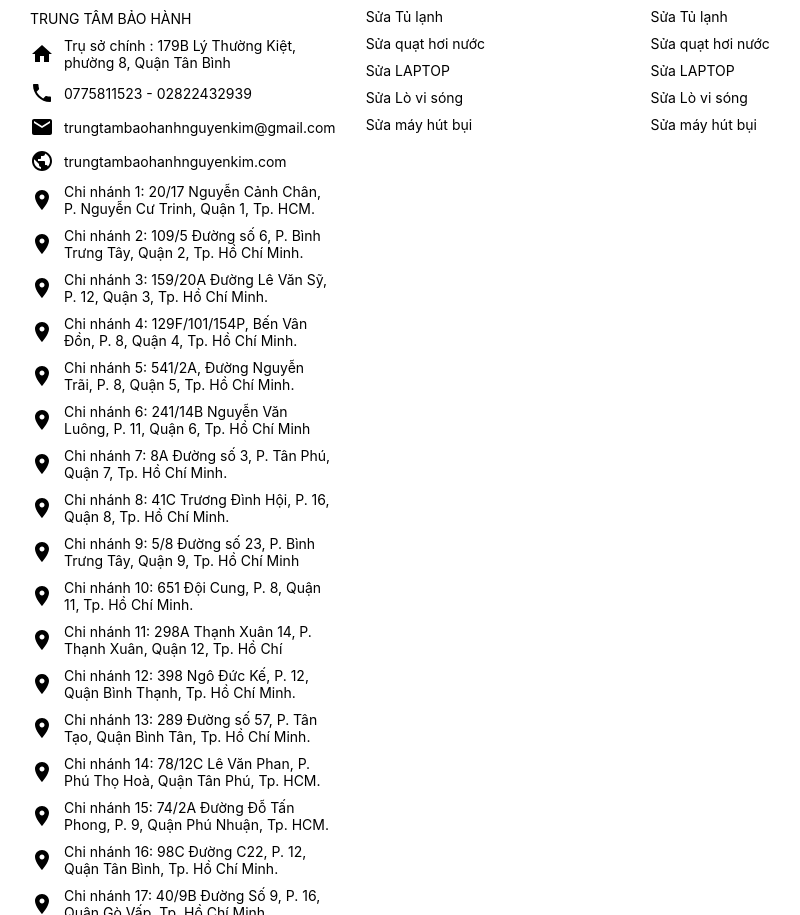
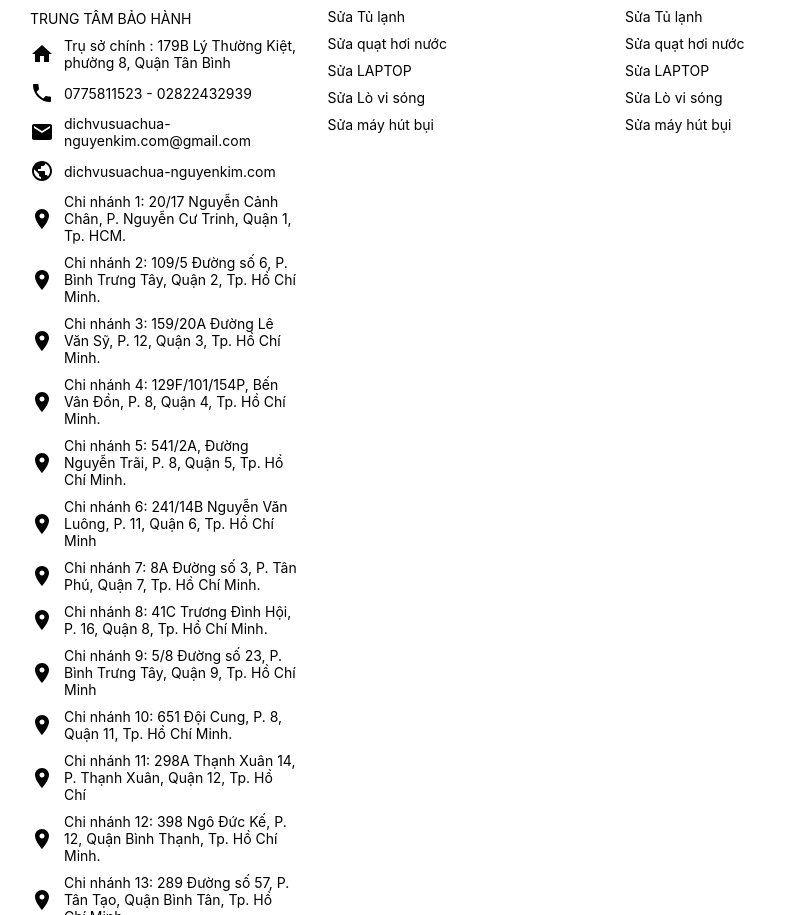
Before and after one commit to nightmare711/cut-hair, a React (Create React App) app: page / in a window 1280 px wide. Shown: the part 3388-4303 px from the top of the page, without its empty margins (30-830 px from the left). Built offline with nearby package versions, Linux system fonts and the light colour scheme; the HTML template or start-up script is replaced by a standard one.

Commit message:
update address

```diff
--- a/src/components/Footer/Footer.js
+++ b/src/components/Footer/Footer.js
@@ -30,11 +30,11 @@ export const Footer = () => {
 					</li>
 					<li className='content'>
 						<EmailIcon />
-						trungtambaohanhnguyenkim@gmail.com
+						dichvusuachua-nguyenkim.com@gmail.com
 					</li>
 					<li className='content'>
 						<PublicIcon />
-						trungtambaohanhnguyenkim.com
+						dichvusuachua-nguyenkim.com
 					</li>
 					<li className='content'>
 						<LocationOn />
```
